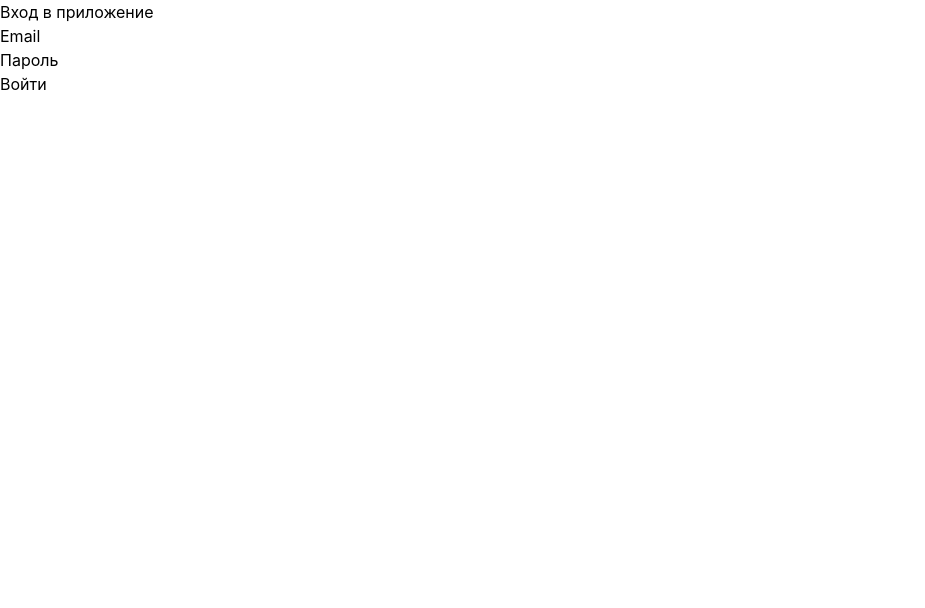
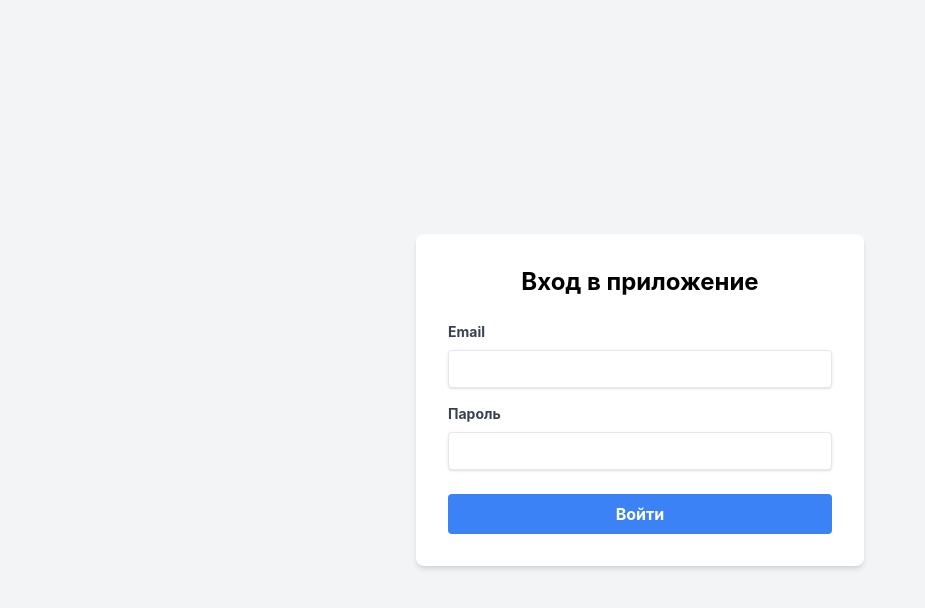
Before and after one commit to writer169/zametki, a Next.js app: page /login in a window 1280 px wide. Shown: the top 608 px of the page, without its empty margins (0-925 px from the left). Built offline with nearby package versions, Linux system fonts and the light colour scheme; no server answers.

Commit message:
Create tailwind.config.js

```diff
--- /dev/null
+++ b/tailwind.config.js
@@ -0,0 +1,16 @@
+/** @type {import('tailwindcss').Config} */
+module.exports = {
+  content: [
+    "./pages/**/*.{js,ts,jsx,tsx}",
+    "./components/**/*.{js,ts,jsx,tsx}",
+  ],
+  theme: {
+    extend: {
+      // Здесь можно расширить тему Tailwind
+    },
+  },
+  plugins: [
+    // Плагин для стилей прозы
+    require('@tailwindcss/typography'),
+  ],
+}
```
